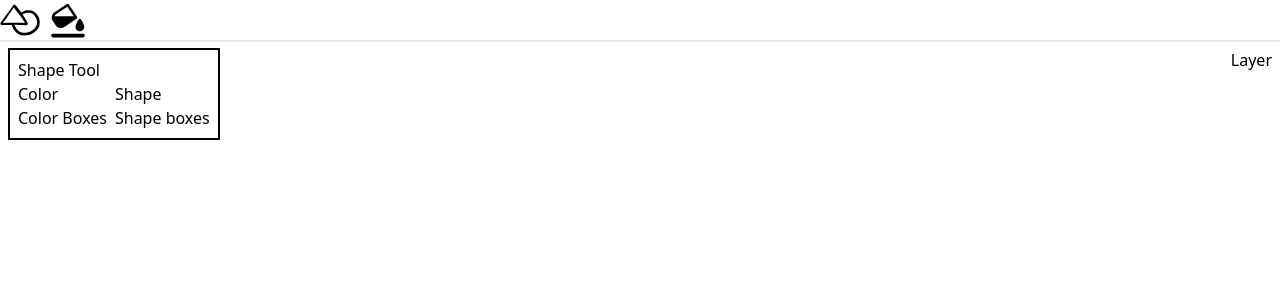
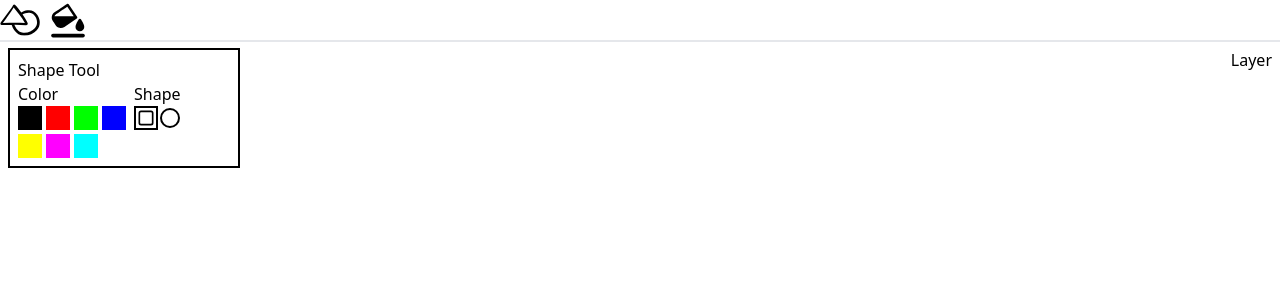
Before and after one commit to ccyccyccy/mypaint, a React app: page / in a window 1280 px wide. Both pictures are taken after a click on the element 20 px from the left and 20 px from the top of the page. Shown: the top 300 px of the page. Built offline with nearby package versions, Linux system fonts and the light colour scheme; the HTML template or start-up script is replaced by a standard one.

Commit message:
shape selecter done

```diff
--- /dev/null
+++ b/src/assets/icons/CircleOutline.tsx
@@ -0,0 +1,26 @@
+export const CircleOutline = (props) => (
+  <svg
+    viewBox="0 0 24 24"
+    fill="none"
+    xmlns="http://www.w3.org/2000/svg"
+    {...props}
+  >
+    <g id="SVGRepo_bgCarrier" strokeWidth={0} />
+    <g
+      id="SVGRepo_tracerCarrier"
+      strokeLinecap="round"
+      strokeLinejoin="round"
+    />
+    <g id="SVGRepo_iconCarrier">
+      {"\n    {' '}\n    "}
+      <path
+        d="M21 12C21 16.9706 16.9706 21 12 21C7.02944 21 3 16.9706 3 12C3 7.02944 7.02944 3 12 3C16.9706 3 21 7.02944 21 12Z"
+        stroke="#000000"
+        strokeWidth={2}
+        strokeLinecap="round"
+        strokeLinejoin="round"
+      />
+      {"{' '}\n  "}
+    </g>
+  </svg>
+);
--- /dev/null
+++ b/src/assets/icons/SquareOutline.tsx
@@ -0,0 +1,28 @@
+export const SquareOutline = (props) => (
+  <svg
+    viewBox="0 0 24 24"
+    fill="none"
+    xmlns="http://www.w3.org/2000/svg"
+    {...props}
+  >
+    <g id="SVGRepo_bgCarrier" strokeWidth={0} />
+    <g
+      id="SVGRepo_tracerCarrier"
+      strokeLinecap="round"
+      strokeLinejoin="round"
+    />
+    <g id="SVGRepo_iconCarrier">
+      <rect
+        x={4}
+        y={4}
+        width={16}
+        height={16}
+        rx={2}
+        stroke="#000000"
+        strokeWidth={2}
+        strokeLinecap="round"
+        strokeLinejoin="round"
+      />
+    </g>
+  </svg>
+);
--- a/src/components/tools/ShapeTool/DetailUI.tsx
+++ b/src/components/tools/ShapeTool/DetailUI.tsx
@@ -1,17 +1,55 @@
-export const DetailUI = () => {
+import { observer } from 'mobx-react-lite';
+import { Shape, shapeToolStore } from './store';
+import { CircleOutline } from '../../../assets/icons/CircleOutline';
+import { SquareOutline } from '../../../assets/icons/SquareOutline';
+
+export const DetailUI = observer(() => {
   return (
     <div>
       <div>Shape Tool</div>
       <div className="flex flex-row gap-2">
         <div>
           <div>Color</div>
-          <div>Color Boxes</div>
+          <div className="grid grid-cols-4 gap-1">
+            {[
+              '#000000',
+              '#ff0000',
+              '#00ff00',
+              '#0000ff',
+              '#ffff00',
+              '#ff00ff',
+              '#00ffff',
+              '#ffffff',
+            ].map((color) => (
+              <div
+                key={color}
+                className={`h-6 w-6${shapeToolStore.data.color === color ? ' border-2 border-black' : ''}`}
+                style={{ backgroundColor: color }}
+                onClick={() => {
+                  shapeToolStore.data.color = color;
+                }}
+              />
+            ))}
+          </div>
         </div>
         <div>
           <div>Shape</div>
-          <div>Shape boxes</div>
+          <div className="grid grid-cols-4">
+            {Object.entries(Shape).map(([name, { Icon }]) => {
+              return (
+                <div
+                  className={`h-6 w-6${shapeToolStore.data.shape === name ? ' border-2 border-black' : ''}`}
+                  onClick={() => {
+                    shapeToolStore.data.shape = name as keyof typeof Shape;
+                  }}
+                >
+                  <Icon />
+                </div>
+              );
+            })}
+          </div>
         </div>
       </div>
     </div>
   );
-};
+});
--- a/src/components/tools/ShapeTool/index.ts
+++ b/src/components/tools/ShapeTool/index.ts
@@ -8,8 +8,16 @@ export const ShapeTool: GenericTool<ShapeToolData, typeof shapeToolStore> = {
   icon: ShapeToolIcon,
   store: shapeToolStore,
   DetailUI: DetailUI,
-  operation: ({ ctx, mousePosition: { x, y }, color, length }) => {
+  operation: ({ ctx, mousePosition: { x, y }, color, length, shape }) => {
     ctx.fillStyle = color;
-    ctx.fillRect(x, y, length, length);
+    switch (shape) {
+      case 'square':
+        ctx.fillRect(x, y, length, length);
+        break;
+      case 'circle':
+        ctx.beginPath();
+        ctx.arc(x, y, length / 2, 0, Math.PI * 2);
+        ctx.fill();
+    }
   },
 };
--- a/src/components/tools/ShapeTool/store.ts
+++ b/src/components/tools/ShapeTool/store.ts
@@ -1,8 +1,10 @@
 import { makeAutoObservable } from 'mobx';
+import { SquareOutline } from '../../../assets/icons/SquareOutline';
+import { CircleOutline } from '../../../assets/icons/CircleOutline';
 
 class ShapeToolStore {
   data: ShapeToolData = {
-    selectedShape: 'square',
+    shape: 'square',
     length: 20,
     color: '#000000',
   };
@@ -13,9 +15,18 @@ class ShapeToolStore {
 }
 
 export type ShapeToolData = {
-  selectedShape: 'square' | 'circle';
+  shape: keyof typeof Shape;
   length: number;
   color: string;
 };
 
+export const Shape = {
+  square: {
+    Icon: SquareOutline,
+  },
+  circle: {
+    Icon: CircleOutline,
+  },
+} as const;
+
 export const shapeToolStore = new ShapeToolStore();
```
